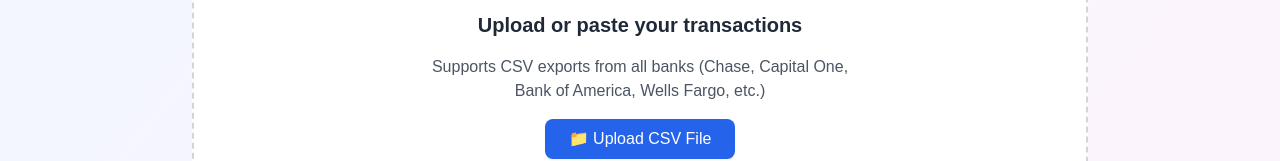
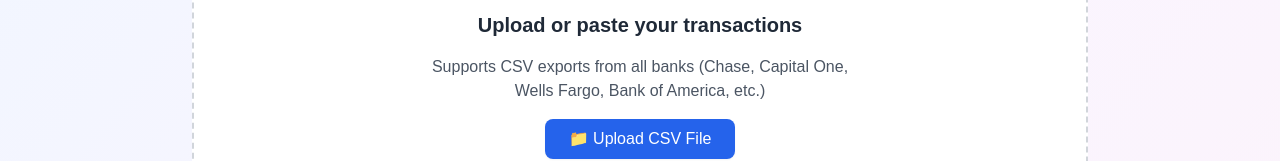
Before and after one commit to ccedacero/expense-categorizer, a Next.js app: page / in a window 1280 px wide. Shown: the part 515-676 px from the top of the page. Built offline with nearby package versions, Linux system fonts and the light colour scheme; no server answers.

Commit message:
fix: Reorder banks list - Wells Fargo before Bank of America

```diff
--- a/components/upload-zone.tsx
+++ b/components/upload-zone.tsx
@@ -102,7 +102,7 @@ export default function UploadZone({ onDataSubmit, isProcessing }: UploadZonePro
             Upload or paste your transactions
           </h2>
           <p className="text-gray-600 text-center max-w-md">
-            Supports CSV exports from all banks (Chase, Capital One, Bank of America, Wells Fargo, etc.)
+            Supports CSV exports from all banks (Chase, Capital One, Wells Fargo, Bank of America, etc.)
           </p>
 
           {/* Hidden file input */}
```
